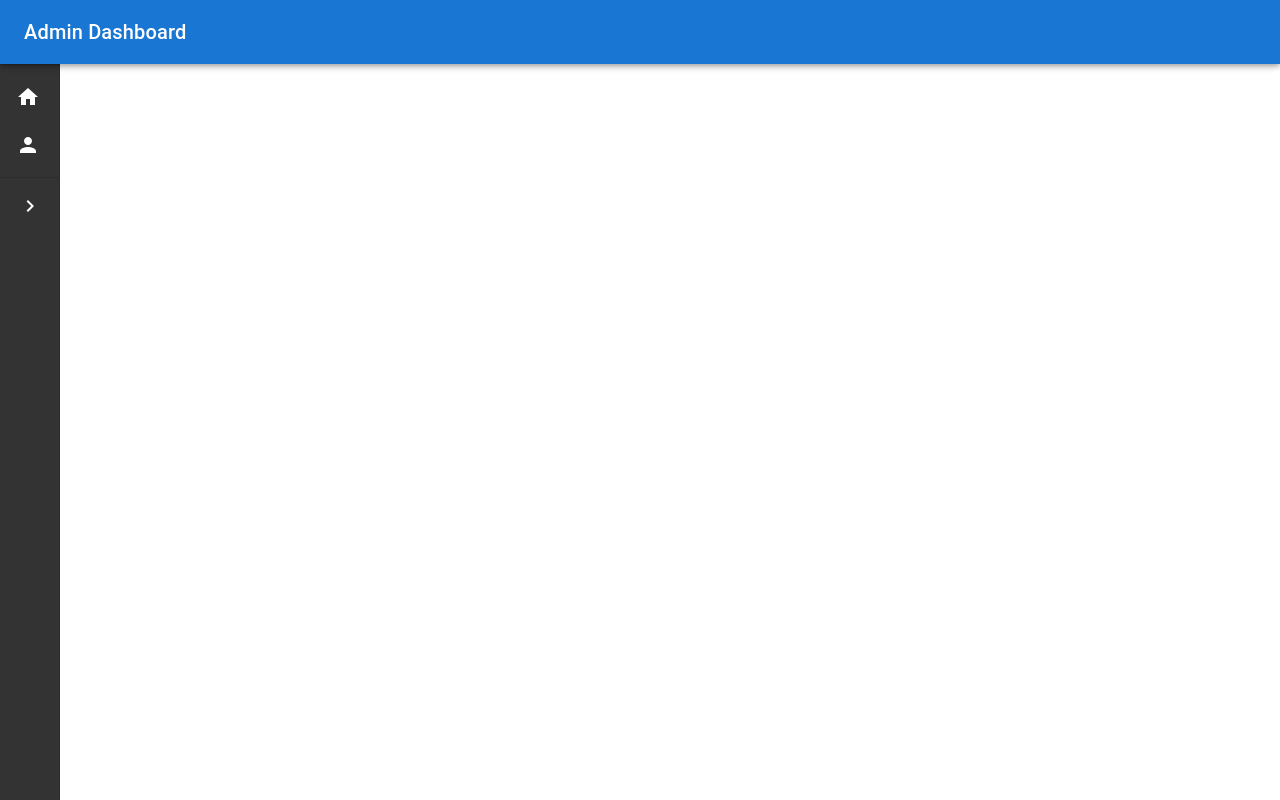
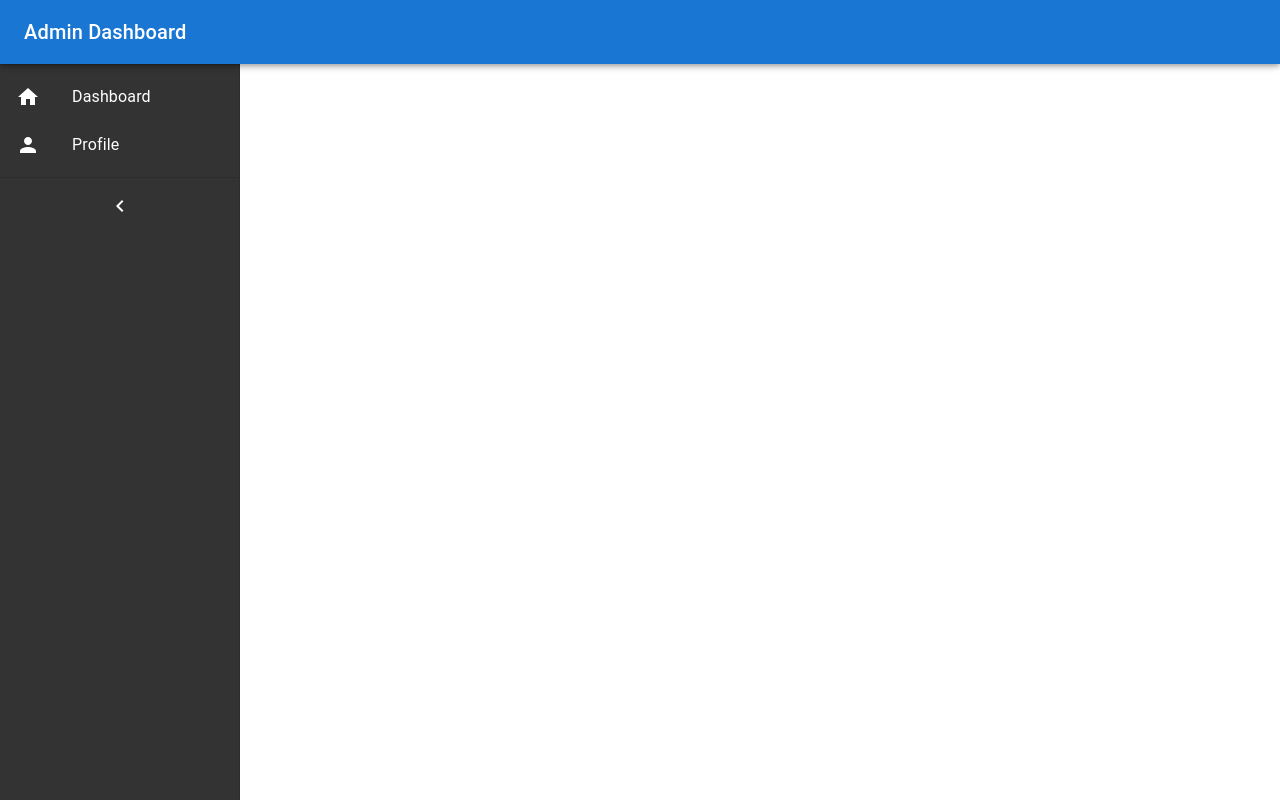
Before and after one commit to AfshanAlamEngg/mypg-frontend, a React (Create React App) app: page / in a window 1280 px wide. Built offline with nearby package versions, Linux system fonts and the light colour scheme.

Commit message:
Modified App.js in the project

```diff
--- a/src/App.js
+++ b/src/App.js
@@ -1,19 +1,32 @@
-// src/App.js
-import React from 'react';
-import { BrowserRouter as Router, Routes, Route } from 'react-router-dom';
-import { Box } from '@mui/material';
+import React, { useState } from 'react';
+import { BrowserRouter as Router, Route, Routes } from 'react-router-dom';
+import { CssBaseline, Box, Toolbar } from '@mui/material';
+import Navbar from './components/Navbar';
 import Sidebar from './components/Sidebar';
-import Navbar from './components/Navbar';
-import Dashboard from './pages/dashboard';
-import Profile from './pages/profile';
+import Dashboard from './pages/Dashboard';
+import Profile from './pages/Profile';
+
+const drawerWidth = 240;
 
 const App = () => {
+    const [open, setOpen] = useState(true);
+
     return (
         <Router>
             <Box sx={{ display: 'flex' }}>
-                <Sidebar />
-                <Box sx={{ flexGrow: 1 }}>
-                    <Navbar />
+                <CssBaseline />
+                <Navbar />
+                <Sidebar open={open} setOpen={setOpen} />
+                <Box
+                    component="main"
+                    sx={{
+                        flexGrow: 1,
+                        p: 3,
+                        marginLeft: { sm: open ? `${drawerWidth}px` : '60px' }, // Adjust margin based on sidebar state
+                        transition: 'margin 0.3s' // Smooth transition
+                    }}
+                >
+                    <Toolbar />
                     <Routes>
                         <Route path="/dashboard" element={<Dashboard />} />
                         <Route path="/profile" element={<Profile />} />
```
